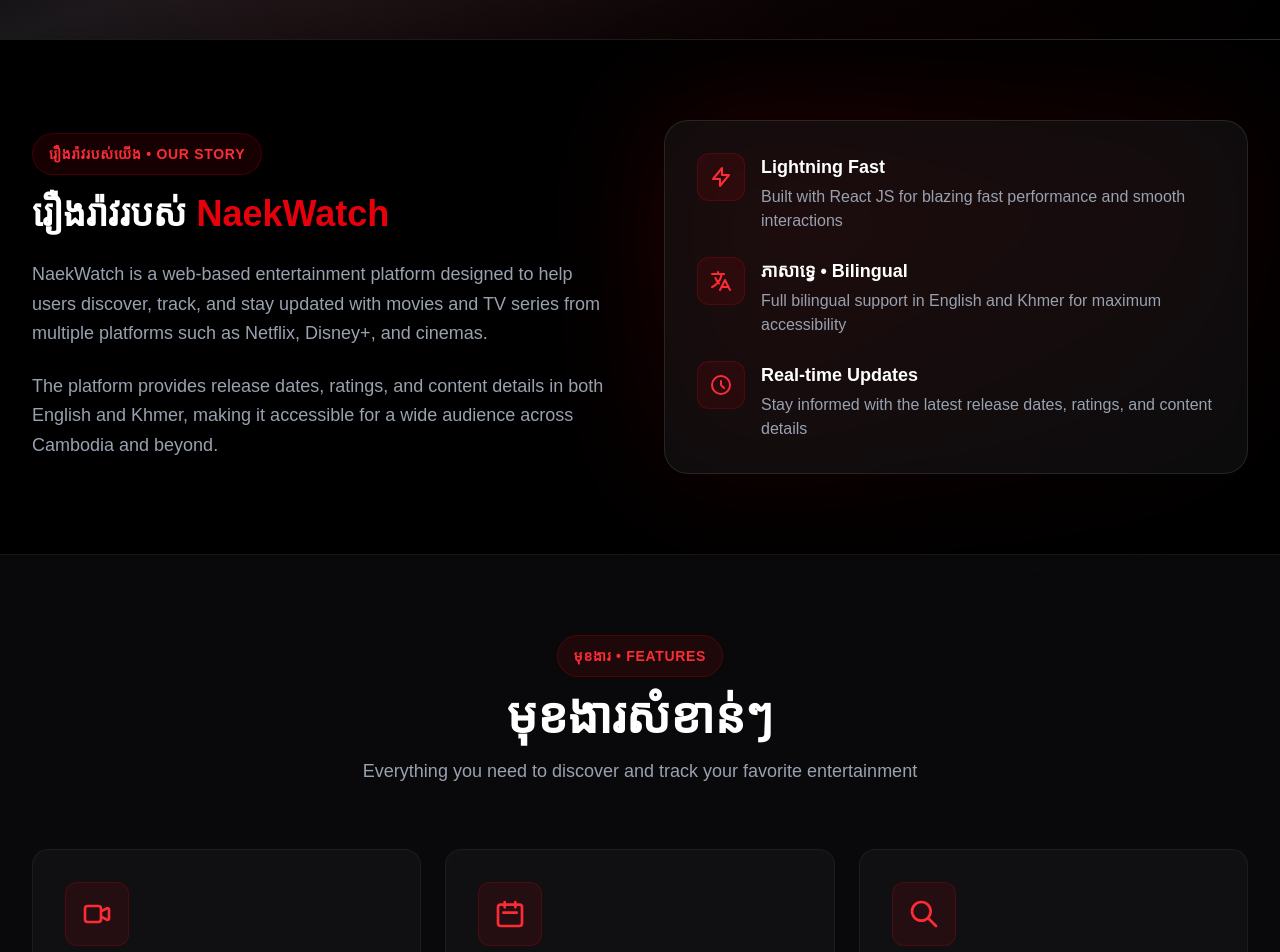
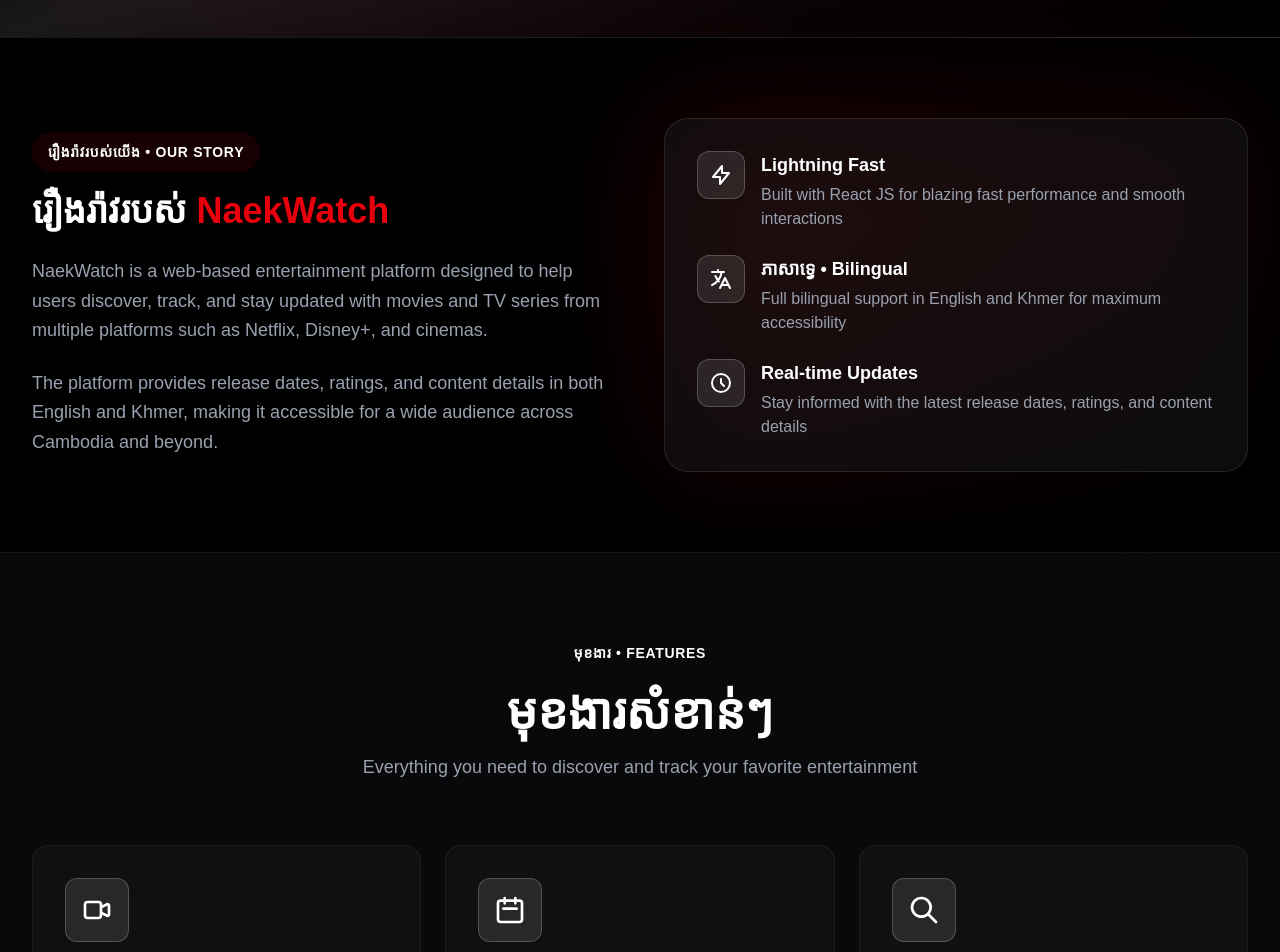
Before and after one commit to borared/frontend-naek-watch, a React (Vite) app: page /about in a window 1280 px wide. Shown: the part 440-1392 px from the top of the page. Built offline with nearby package versions, Linux system fonts and the light colour scheme; a web font is replaced by a local one.

Commit message:
Updated Layout About Us page

```diff
--- a/src/components/about/AboutContent.jsx
+++ b/src/components/about/AboutContent.jsx
@@ -4,8 +4,8 @@
             {/* Story Section */}
             <div className="grid lg:grid-cols-2 gap-12 items-center">
                 <div className="space-y-6">
-                    <div className="inline-block px-4 py-2 bg-red-600/10 border border-red-600/20 rounded-full mb-4">
-                        <span className="text-red-500 text-sm font-semibold uppercase tracking-wider font-Kantumruy">រឿងរ៉ាវរបស់យើង • Our Story</span>
+                    <div className="inline-block px-4 py-2 bg-red-600/10 rounded-full mb-4">
+                        <span className="text-white text-sm font-semibold uppercase tracking-wider font-Kantumruy">រឿងរ៉ាវរបស់យើង • Our Story</span>
                     </div>
 
                     <h2 className="text-4xl font-bold text-white leading-tight font-Kantumruy">
@@ -26,8 +26,8 @@
                     <div className="relative bg-zinc-900/50 border border-white/10 rounded-3xl p-8 backdrop-blur-sm">
                         <div className="space-y-6">
                             <div className="flex items-start gap-4 group">
-                                <div className="flex-shrink-0 w-12 h-12 bg-red-600/10 border border-red-600/20 rounded-xl flex items-center justify-center group-hover:bg-red-600/20 transition-colors">
-                                    <svg className="w-6 h-6 text-red-500" fill="none" viewBox="0 0 24 24" stroke="currentColor">
+                                <div className="flex-shrink-0 w-12 h-12 bg-white/10 border border-white/20 rounded-xl flex items-center justify-center group-hover:bg-white/20 transition-colors">
+                                    <svg className="w-6 h-6 text-white" fill="none" viewBox="0 0 24 24" stroke="currentColor">
                                         <path strokeLinecap="round" strokeLinejoin="round" strokeWidth={2} d="M13 10V3L4 14h7v7l9-11h-7z" />
                                     </svg>
                                 </div>
@@ -38,8 +38,8 @@
                             </div>
 
                             <div className="flex items-start gap-4 group">
-                                <div className="flex-shrink-0 w-12 h-12 bg-red-600/10 border border-red-600/20 rounded-xl flex items-center justify-center group-hover:bg-red-600/20 transition-colors">
-                                    <svg className="w-6 h-6 text-red-500" fill="none" viewBox="0 0 24 24" stroke="currentColor">
+                                <div className="flex-shrink-0 w-12 h-12 bg-white/10 border border-white/20 rounded-xl flex items-center justify-center group-hover:bg-white/20 transition-colors">
+                                    <svg className="w-6 h-6 text-white" fill="none" viewBox="0 0 24 24" stroke="currentColor">
                                         <path strokeLinecap="round" strokeLinejoin="round" strokeWidth={2} d="M3 5h12M9 3v2m1.048 9.5A18.022 18.022 0 016.412 9m6.088 9h7M11 21l5-10 5 10M12.751 5C11.783 10.77 8.07 15.61 3 18.129" />
                                     </svg>
                                 </div>
@@ -50,8 +50,8 @@
                             </div>
 
                             <div className="flex items-start gap-4 group">
-                                <div className="flex-shrink-0 w-12 h-12 bg-red-600/10 border border-red-600/20 rounded-xl flex items-center justify-center group-hover:bg-red-600/20 transition-colors">
-                                    <svg className="w-6 h-6 text-red-500" fill="none" viewBox="0 0 24 24" stroke="currentColor">
+                                <div className="flex-shrink-0 w-12 h-12 bg-white/10 border border-white/20 rounded-xl flex items-center justify-center group-hover:bg-white/20 transition-colors">
+                                    <svg className="w-6 h-6 text-white" fill="none" viewBox="0 0 24 24" stroke="currentColor">
                                         <path strokeLinecap="round" strokeLinejoin="round" strokeWidth={2} d="M12 8v4l3 3m6-3a9 9 0 11-18 0 9 9 0 0118 0z" />
                                     </svg>
                                 </div>
--- a/src/components/about/AboutHeader.jsx
+++ b/src/components/about/AboutHeader.jsx
@@ -5,8 +5,8 @@
             <div className="absolute inset-0 bg-[radial-gradient(circle_at_70%_50%,rgba(220,38,38,0.05),transparent_50%)]"></div>
 
             <div className="relative max-w-7xl mx-auto px-4 sm:px-6 lg:px-8 py-24 text-center font-Kantumruy">
-                <div className="inline-block mb-4 px-4 py-2 bg-red-600/10 border border-red-600/20 rounded-full">
-                    <span className="text-red-500 text-sm font-semibold uppercase tracking-wider font-Kantumruy">អំពីយើង • About Us</span>
+                <div className="inline-block mb-4 px-4 py-2 rounded-full">
+                    <span className="text-white text-sm font-semibold uppercase tracking-wider font-Kantumruy">អំពីយើង • About Us</span>
                 </div>
 
                 <h1 className="text-5xl md:text-7xl font-bold text-white mb-6 tracking-tight font-Kantumruy">
--- a/src/components/about/FeaturesList.jsx
+++ b/src/components/about/FeaturesList.jsx
@@ -66,8 +66,8 @@
         <div className="bg-zinc-950 border-t border-white/5 py-20 font-Kantumruy">
             <div className="max-w-7xl mx-auto px-4 sm:px-6 lg:px-8">
                 <div className="text-center mb-16">
-                    <div className="inline-block px-4 py-2 bg-red-600/10 border border-red-600/20 rounded-full mb-4">
-                        <span className="text-red-500 text-sm font-semibold uppercase tracking-wider font-Kantumruy">មុខងារ • Features</span>
+                    <div className="inline-block px-4 py-2 rounded-full mb-4">
+                        <span className="text-white text-sm font-semibold uppercase tracking-wider font-Kantumruy">មុខងារ • Features</span>
                     </div>
                     <h2 className="text-4xl md:text-5xl font-bold text-white mb-4 font-Kantumruy">
                         មុខងារសំខាន់ៗ
@@ -81,12 +81,10 @@
                     {features.map((feature, index) => (
                         <div
                             key={index}
-                            className="group relative bg-zinc-900/50 border border-white/5 rounded-2xl p-8 hover:border-red-600/30 transition-all duration-300 hover:transform hover:scale-105"
+                            className="relative bg-zinc-900/50 border border-white/5 rounded-2xl p-8 cursor-pointer"
                         >
-                            <div className="absolute inset-0 bg-gradient-to-br from-red-600/5 to-transparent rounded-2xl opacity-0 group-hover:opacity-100 transition-opacity"></div>
-
                             <div className="relative">
-                                <div className="w-16 h-16 bg-red-600/10 border border-red-600/20 rounded-xl flex items-center justify-center mb-6 text-red-500 group-hover:bg-red-600/20 group-hover:scale-110 transition-all">
+                                <div className="w-16 h-16 bg-white/10 border border-white/20 rounded-xl flex items-center justify-center mb-6 text-white">
                                     {feature.icon}
                                 </div>
 
--- a/src/components/contact/ContactHeader.jsx
+++ b/src/components/contact/ContactHeader.jsx
@@ -5,7 +5,7 @@
             <div className="absolute inset-0 bg-[radial-gradient(circle_at_70%_50%,rgba(220,38,38,0.05),transparent_50%)]"></div>
 
             <div className="relative max-w-7xl mx-auto px-4 sm:px-6 lg:px-8 py-24 text-center font-Kantumruy">
-                <div className="inline-block mb-4 px-4 py-2 rounded-full">
+                <div className="inline-block mb-4 px-4 py-2 bg-red-600/10 rounded-full">
                     <span className="text-white text-sm font-semibold uppercase tracking-wider font-Kantumruy">ទំនាក់ទំនង • Contact</span>
                 </div>
 
```
